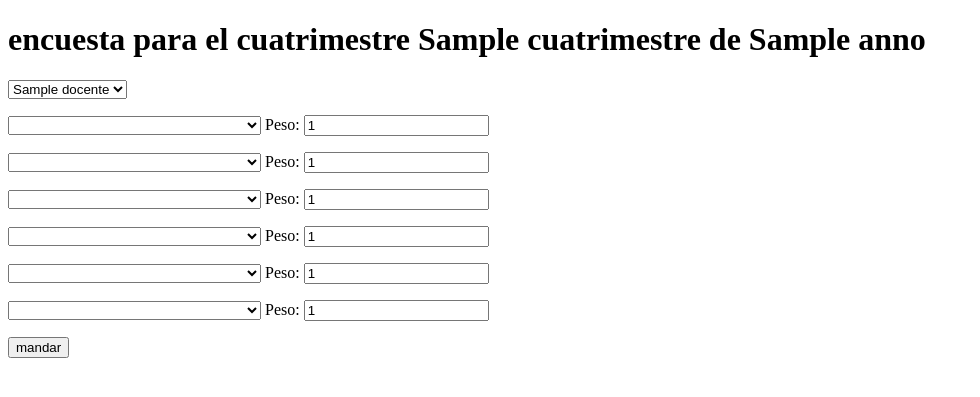
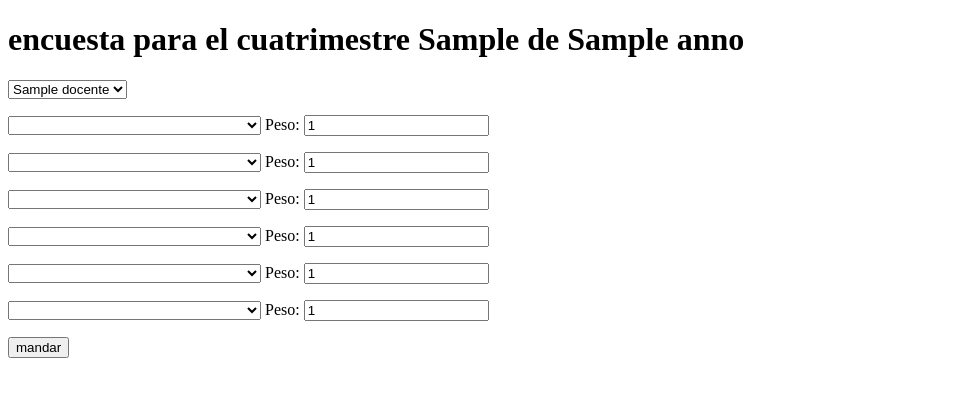
Before and after one commit to matiasg/distribucion, a Django app: template encuestas/templates/encuestas/encuesta.html in a window 1280 px wide. Shown: the top 397 px of the page, without its empty margins (0-980 px from the left). Run offline with Django 3.2, Linux system fonts and the light colour scheme; tables that the repository leaves empty hold one stand-in row (values such as "Sample post"); the template is opened without the code that fills it: values that come from a table or form of the project are taken from there, most other values are stand-ins (such as "Sample title", 1, 10 or a date in 2020).

Commit message:
cuatrimestre.value en encuestas

```diff
--- a/encuestas/templates/encuestas/encuesta.html
+++ b/encuestas/templates/encuestas/encuesta.html
@@ -11,7 +11,7 @@
 </div>
 {% endif %}
 
-<h1>encuesta para el cuatrimestre {{ cuatrimestre }} de {{ anno }}</h1>
+<h1>encuesta para el cuatrimestre {{ cuatrimestre_value }} de {{ anno }}</h1>
 
 <form action="{% url 'encuestas:encuesta' anno cuatrimestre tipo_docente %}" method="post">
 {% csrf_token %}
--- a/encuestas/views.py
+++ b/encuestas/views.py
@@ -100,6 +100,7 @@ def encuesta(request, anno, cuatrimestre, tipo_docente):
                'docentes': docentes,
                'anno': anno,
                'cuatrimestre': cuatrimestre,
+               'cuatrimestre_value': Cuatrimestres[cuatrimestre].value,
                'tipo_docente': tipo_docente,
                'maximo_peso': 20,
                }
```
